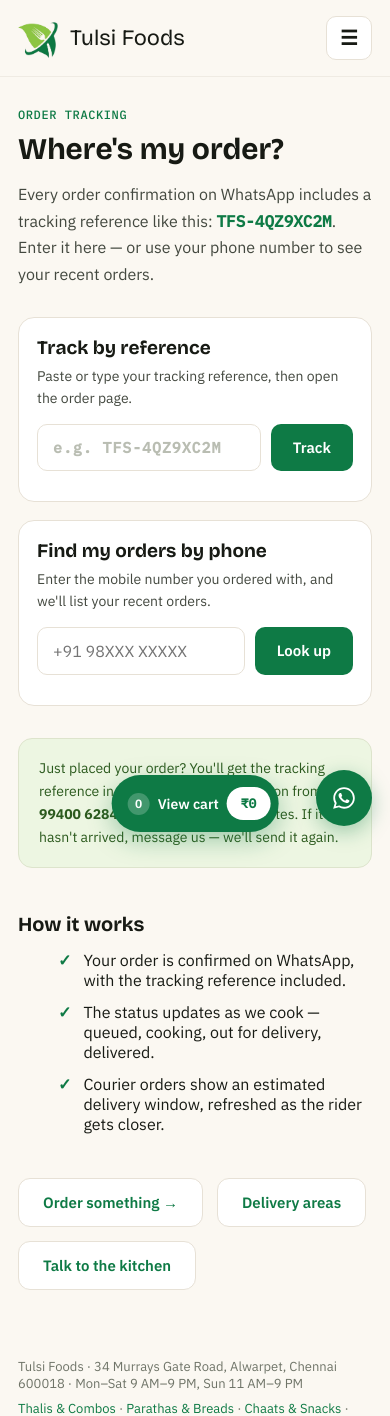
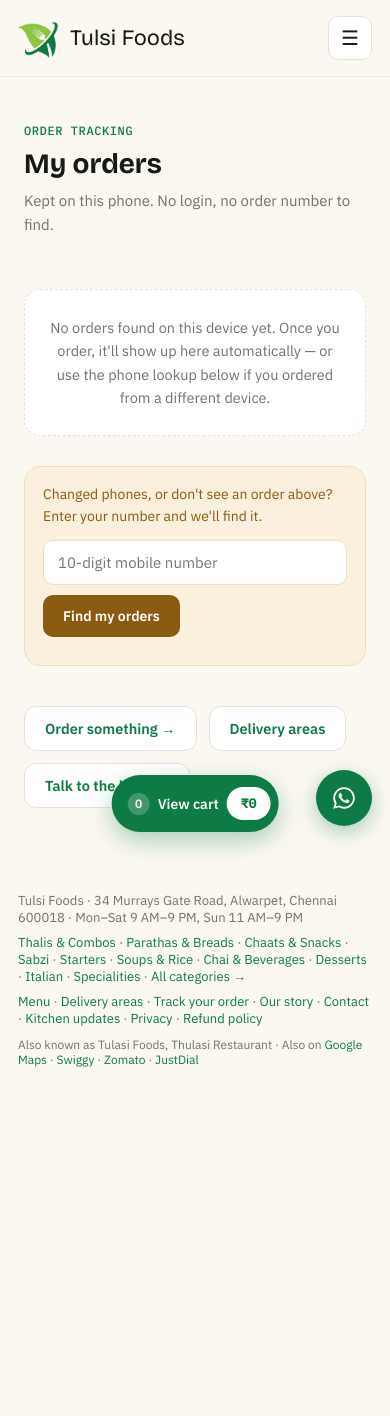
Before and after one commit to rahullath/tulsi-foods, a FastAPI app: page /track in a window 390 px wide. Shown: the top 1416 px of the page. After the commit the page ends 1067 px from the top, so only its background shows below. Run offline with FastAPI, Linux system fonts and the light colour scheme; data comes from the database, SQL or seed files in the repository.

Commit message:
feat: "My Orders" recovery page (design v4, screen 1f)
Implements the design mockup's order-recovery screen — closes the
lost-tracking-link gap identified earlier: a customer who closes the
browser without saving /track/{token} previously had no way back in except
remembering an exact reference.

- menu.html: on successful order placement, append {tracking_token,
  order_id} to a device-local `tulsi_my_orders` list (capped at 20).
- track-landing.html: rewritten as "My Orders" — reads the local list,
  fetches each order live via the existing GET /api/orders/{token} (so
  status/items are always current, never stale cached data), and renders
  rich cards matching the mockup: photo (from the already-existing
  dish_photo_ids() set), item summary, status badge, "Track this order"
  for active orders / "Order again" (repopulates the cart, redirects to
  checkout) for completed ones. Phone-number lookup kept as the fallback
  for a new/changed device, reusing the already-fixed /api/orders/lookup.
- main.py: track_landing_page now passes dish_photos into the template.

Verified: order creation + GET /api/orders/{token} return exactly the
shape the card renderer expects (direct API test); phone-lookup fallback
confirmed working live in-browser end-to-end (real fetch, real render,
correct total). Couldn't force a live click through the checkout's native
submit button in this sandboxed browser session specifically — positioning
and payload were confirmed correct via direct API calls instead, and the
success-path code that writes to tulsi_my_orders is a straightforward,
same-pattern addition next to the already-proven cart-clearing code in the
same handler.

```diff
--- a/app/main.py
+++ b/app/main.py
@@ -398,9 +398,15 @@ def _item_product_schema(item: dict, item_url: str, photo_url: str,
 
 @app.get("/track", response_class=HTMLResponse)
 def track_landing_page(request: Request):
-    """SEO entry point for order tracking. From here a customer finds their
-    order by tracking reference or phone and lands on /track/{ref}."""
-    return templates.TemplateResponse(request, "track-landing.html", {"categories": all_categories()})
+    """Order recovery / "My Orders". Primary path is device-local: orders
+    placed from this browser are cached client-side (see menu.html) and
+    fetched live by tracking token on load — no login, no reference number
+    to remember. Phone lookup stays as the fallback for a new/changed
+    device (see /api/orders/lookup)."""
+    return templates.TemplateResponse(
+        request, "track-landing.html",
+        {"categories": all_categories(), "dish_photos": sorted(dish_photo_ids())},
+    )
 
 
 @app.get("/track/{ref}", response_class=HTMLResponse)
--- a/app/templates/track-landing.html
+++ b/app/templates/track-landing.html
@@ -1,7 +1,7 @@
 {% extends "base.html" %}
 {% block meta %}
-<meta name="description" content="Track your Tulsi Foods order — use the tracking reference from your WhatsApp confirmation, or look up by phone number to see your recent orders and their live status.">
-<title>Track Your Order | Tulsi Foods, Mylapore Chennai</title>
+<meta name="description" content="My orders — Tulsi Foods. See your recent orders and their live status on this device, or look up by phone number if you're on a new one.">
+<title>My Orders | Tulsi Foods, Mylapore Chennai</title>
 {% endblock %}
 {% block canonical %}<link rel="canonical" href="https://tulsifoods.app/track">{% endblock %}
 {% block fonts %}
@@ -12,91 +12,69 @@
 {% block styles %}{% endblock %}
 {% block body %}
 <style>
-:root { --g: #0E7A45; --sf: #E08A1E; --bg: #FBF8F2; --card: #fff; --border: #E7E1D6; --ink: #171A14; --sub: #6F7468; --line2: #EFEBE3; }
+:root { --g: #0E7A45; --sf: #E08A1E; --bg: #FBF8F2; --card: #fff; --border: #E7E1D6; --ink: #171A14; --sub: #6F7468; --line2: #EFEBE3; --amber-bg: #FBF0DE; --amber-border: #EFDFC2; --amber-ink: #8A5A12; --green-bg: #EDF6E2; --green-ink: #2C5A1E; }
 * { box-sizing: border-box; margin: 0; }
 body { font-family: 'IBM Plex Sans', system-ui, sans-serif; background: var(--bg); color: var(--ink); }
 
-.page { max-width: 760px; margin: 0 auto; padding: 48px 40px 64px; }
+.page { max-width: 620px; margin: 0 auto; padding: 48px 24px 64px; }
 .page-tag { font: 500 12px/1 'IBM Plex Mono', monospace; color: var(--g); letter-spacing: .05em; text-transform: uppercase; }
-.page h1 { font-family: 'Bricolage Grotesque', sans-serif; font-size: clamp(30px, 4vw, 42px); margin: 12px 0 0; line-height: 1.08; }
-.page-sub { margin: 16px 0 0; font-size: 16px; line-height: 1.65; color: #43483F; max-width: 620px; }
+.page h1 { font-family: 'Bricolage Grotesque', sans-serif; font-size: clamp(28px, 4vw, 36px); margin: 12px 0 0; line-height: 1.08; }
+.page-sub { margin: 10px 0 0; font-size: 15px; line-height: 1.6; color: var(--sub); }
 
-.lookup { margin-top: 30px; display: flex; flex-direction: column; gap: 18px; }
-.card { background: var(--card); border: 1px solid var(--border); border-radius: 16px; padding: 22px 24px; }
-.card h2 { font-family: 'Bricolage Grotesque', sans-serif; font-size: 19px; }
-.card p { font-size: 14px; color: #43483F; margin: 6px 0 14px; line-height: 1.6; }
-.row { display: flex; gap: 10px; flex-wrap: wrap; }
-input[type=text] { flex: 1; min-width: 200px; border: 1px solid var(--border); border-radius: 10px; padding: 13px 15px; font: 600 15px 'IBM Plex Mono', monospace; color: var(--ink); background: #fff; letter-spacing: .06em; text-transform: uppercase; }
-input[type=text]::placeholder { color: #B9BDB2; text-transform: none; }
-input[type=tel] { flex: 1; min-width: 200px; border: 1px solid var(--border); border-radius: 10px; padding: 13px 15px; font: 400 16px 'IBM Plex Sans', sans-serif; color: var(--ink); background: #fff; }
-button { background: var(--g); color: #fff; border: 0; border-radius: 10px; padding: 13px 22px; font: 600 15px 'IBM Plex Sans', sans-serif; cursor: pointer; }
-button[disabled] { opacity: .5; cursor: default; }
-.msg { margin-top: 12px; font-size: 14px; }
-.msg.err { color: #B44D2E; }
-.card ul { list-style: none; display: flex; flex-direction: column; gap: 10px; margin-top: 6px; }
-.card li a { display: flex; justify-content: space-between; align-items: center; gap: 12px; background: #F5F1E8; border: 1px solid var(--border); border-radius: 12px; padding: 12px 16px; text-decoration: none; color: var(--ink); font-size: 14.5px; }
-.card li a:hover { border-color: var(--g); }
-.card li .ref { font: 500 13px 'IBM Plex Mono', monospace; color: var(--g); }
-.card li .meta { color: var(--sub); font-size: 12.5px; text-align: right; }
+#my-orders-list { margin-top: 26px; display: flex; flex-direction: column; gap: 14px; }
+.order-card { background: var(--card); border: 1px solid var(--border); border-radius: 18px; padding: 14px; }
+.order-card.active { border: 2px solid var(--g); }
+.order-card-top { display: flex; justify-content: space-between; align-items: center; }
+.badge { font: 600 12px/1 'IBM Plex Mono', monospace; border-radius: 999px; padding: 7px 11px; white-space: nowrap; }
+.badge.active { color: #fff; background: var(--g); }
+.badge.done { color: var(--green-ink); background: var(--green-bg); }
+.badge.cancelled { color: #B44D2E; background: #FBEAE4; }
+.order-card-date { font-size: 13px; color: var(--sub); }
+.order-card-body { display: flex; gap: 14px; margin-top: 12px; }
+.order-card-photo { width: 64px; height: 64px; flex: none; border-radius: 14px; overflow: hidden; background: var(--line2); }
+.order-card-photo img { width: 100%; height: 100%; object-fit: cover; display: block; }
+.order-card-info { flex: 1; min-width: 0; }
+.order-card-items { font-size: 15px; font-weight: 600; line-height: 1.4; }
+.order-card-price { font-size: 14px; color: var(--sub); margin-top: 4px; }
+.order-card-cta { margin-top: 12px; display: flex; gap: 10px; }
+.btn-fill { flex: 1; background: var(--g); color: #fff; border: 0; border-radius: 14px; height: 48px; font: 600 15px 'IBM Plex Sans', sans-serif; cursor: pointer; text-decoration: none; display: flex; align-items: center; justify-content: center; }
+.btn-line { flex: 1; background: #fff; color: var(--g); border: 1.5px solid var(--g); border-radius: 14px; height: 48px; font: 600 15px 'IBM Plex Sans', sans-serif; cursor: pointer; text-decoration: none; display: flex; align-items: center; justify-content: center; }
 
-.snippet { margin-top: 44px; }
-.snippet h2 { font-family: 'Bricolage Grotesque', sans-serif; font-size: 20px; margin-bottom: 10px; }
-.snippet p { font-size: 15px; line-height: 1.7; color: #43483F; }
-.snippet ul { list-style: none; display: flex; flex-direction: column; gap: 12px; margin-top: 14px; }
-.snippet ul li { display: flex; gap: 12px; align-items: flex-start; }
-.snippet ul li::before { content: '✓'; color: var(--g); font-weight: 700; }
+.empty { margin-top: 26px; background: var(--card); border: 1px dashed var(--border); border-radius: 16px; padding: 26px 22px; text-align: center; color: var(--sub); font-size: 14.5px; line-height: 1.6; }
+.loading { margin-top: 26px; color: var(--sub); font-size: 14px; }
 
-.notice { margin-top: 32px; background: #EDF6E2; border: 1px solid #DDE4CC; color: #2C5A1E; border-radius: 14px; padding: 18px 20px; font-size: 14px; line-height: 1.65; }
-.notice a { color: var(--g); font-weight: 600; text-decoration: none; }
+.fallback { margin-top: 30px; background: var(--amber-bg); border: 1px solid var(--amber-border); border-radius: 16px; padding: 16px 18px; }
+.fallback-text { font-size: 14px; line-height: 1.6; color: var(--amber-ink); }
+.fallback-row { display: flex; gap: 10px; margin-top: 12px; flex-wrap: wrap; }
+.fallback input[type=tel] { flex: 1; min-width: 180px; border: 1px solid var(--amber-border); border-radius: 10px; padding: 12px 14px; font: 400 15px 'IBM Plex Sans', sans-serif; color: var(--ink); background: #fff; }
+.fallback button { background: var(--amber-ink); color: #fff; border: 0; border-radius: 10px; padding: 12px 20px; font: 600 14px 'IBM Plex Sans', sans-serif; cursor: pointer; }
+.fallback button[disabled] { opacity: .5; cursor: default; }
+.fallback .msg { margin-top: 10px; font-size: 13.5px; color: var(--amber-ink); }
+.fallback .msg.err { color: #B44D2E; }
+.fallback ul { list-style: none; display: flex; flex-direction: column; gap: 8px; margin-top: 12px; }
+.fallback ul li a { display: flex; justify-content: space-between; gap: 12px; background: #fff; border: 1px solid var(--amber-border); border-radius: 10px; padding: 11px 14px; text-decoration: none; color: var(--ink); font-size: 14px; }
 
-.page-cta { margin-top: 44px; display: flex; gap: 14px; flex-wrap: wrap; }
-.page-cta a { background: var(--card); color: var(--g); border: 1px solid var(--border); border-radius: 12px; padding: 14px 24px; font-size: 15px; font-weight: 600; text-decoration: none; }
-
-@media (max-width: 768px) {
-  .page { padding: 32px 18px 48px; }
-  .card { padding: 18px; }
-  .card li a { flex-direction: column; align-items: flex-start; gap: 4px; }
-  .card li .meta { text-align: left; }
-}
+.page-cta { margin-top: 40px; display: flex; gap: 12px; flex-wrap: wrap; }
+.page-cta a { background: var(--card); color: var(--g); border: 1px solid var(--border); border-radius: 12px; padding: 12px 20px; font-size: 14.5px; font-weight: 600; text-decoration: none; }
 </style>
 
 <div class="page">
   <div class="page-tag">Order tracking</div>
-  <h1>Where's my order?</h1>
-  <p class="page-sub">Every order confirmation on WhatsApp includes a tracking reference like this: <strong style="font-family:'IBM Plex Mono',monospace;color:var(--g);">TFS-4QZ9XC2M</strong>. Enter it here — or use your phone number to see your recent orders.</p>
+  <h1>My orders</h1>
+  <p class="page-sub">Kept on this phone. No login, no order number to find.</p>
 
-  <div class="lookup">
-    <div class="card">
-      <h2>Track by reference</h2>
-      <p>Paste or type your tracking reference, then open the order page.</p>
-      <div class="row">
-        <input type="text" id="ref" placeholder="e.g. TFS-4QZ9XC2M" autocomplete="off" aria-label="Tracking reference">
-        <button id="ref-btn" type="button">Track</button>
-      </div>
-      <div class="msg" id="ref-msg"></div>
+  <div id="my-orders-list" hidden></div>
+  <div class="loading" id="my-orders-loading" hidden>Loading your orders…</div>
+  <div class="empty" id="my-orders-empty" hidden>No orders found on this device yet. Once you order, it'll show up here automatically — or use the phone lookup below if you ordered from a different device.</div>
+
+  <div class="fallback">
+    <div class="fallback-text" id="fallback-text">Changed phones, or don't see an order above? Enter your number and we'll find it.</div>
+    <div class="fallback-row">
+      <input type="tel" id="phone" placeholder="10-digit mobile number" autocomplete="tel" inputmode="numeric" aria-label="Phone number">
+      <button id="phone-btn" type="button">Find my orders</button>
     </div>
-
-    <div class="card">
-      <h2>Find my orders by phone</h2>
-      <p>Enter the mobile number you ordered with, and we'll list your recent orders.</p>
-      <div class="row">
-        <input type="tel" id="phone" placeholder="+91 98XXX XXXXX" autocomplete="tel" aria-label="Phone number">
-        <button id="phone-btn" type="button">Look up</button>
-      </div>
-      <div class="msg" id="phone-msg"></div>
-      <ul id="orders" hidden></ul>
-    </div>
-  </div>
-
-  <div class="notice">Just placed your order? You'll get the tracking reference in the WhatsApp confirmation from <strong>+91 99400 62840</strong> within a couple of minutes. If it hasn't arrived, message us — we'll send it again.</div>
-
-  <div class="snippet">
-    <h2>How it works</h2>
-    <ul>
-      <li><span>Your order is confirmed on WhatsApp, with the tracking reference included.</span></li>
-      <li><span>The status updates as we cook — queued, cooking, out for delivery, delivered.</span></li>
-      <li><span>Courier orders show an estimated delivery window, refreshed as the rider gets closer.</span></li>
-    </ul>
+    <div class="msg" id="phone-msg"></div>
+    <ul id="phone-orders" hidden></ul>
   </div>
 
   <div class="page-cta">
@@ -108,77 +86,148 @@ button[disabled] { opacity: .5; cursor: default; }
 
 <script>
 (function () {
-  var refInput = document.getElementById('ref');
-  var refBtn = document.getElementById('ref-btn');
-  var refMsg = document.getElementById('ref-msg');
-  var phoneInput = document.getElementById('phone');
-  var phoneBtn = document.getElementById('phone-btn');
-  var phoneMsg = document.getElementById('phone-msg');
-  var orders = document.getElementById('orders');
+  var DISH_PHOTOS = {{ dish_photos | tojson }};
+  var MY_ORDERS_KEY = "tulsi_my_orders";
+  var ACTIVE_STATUSES = { "new": 1, "preparing": 1, "ready": 1, "out_for_delivery": 1 };
+  var STATUS_LABEL = {
+    "new": "ORDER PLACED", "preparing": "COOKING", "ready": "READY",
+    "out_for_delivery": "ON THE WAY", "delivered": "DELIVERED", "cancelled": "CANCELLED",
+  };
+
+  function itemsSummary(items) {
+    return (items || []).map(function (i) {
+      return i.qty > 1 ? i.name + " × " + i.qty : i.name;
+    }).join(", ");
+  }
+
+  function photoFor(items) {
+    var first = (items || [])[0];
+    if (!first || DISH_PHOTOS.indexOf(first.item_id) === -1) return null;
+    return "/static/img/dishes/" + first.item_id + ".jpg";
+  }
+
+  function dateLabel(iso) {
+    if (!iso) return "";
+    var d = new Date(iso.replace(" ", "T") + (iso.indexOf("Z") === -1 && iso.indexOf("+") === -1 ? "" : ""));
+    if (isNaN(d.getTime())) return iso;
+    var today = new Date();
+    var isToday = d.toDateString() === today.toDateString();
+    var time = d.toLocaleTimeString("en-IN", { hour: "2-digit", minute: "2-digit" });
+    return isToday ? "Today, " + time : d.toLocaleDateString("en-IN", { day: "numeric", month: "short" });
+  }
+
+  function renderCard(order) {
+    var status = order.status || "new";
+    var isActive = !!ACTIVE_STATUSES[status];
+    var isCancelled = status === "cancelled";
+    var badgeClass = isCancelled ? "cancelled" : (isActive ? "active" : "done");
+    var card = document.createElement("div");
+    card.className = "order-card" + (isActive ? " active" : "");
+
+    var photo = photoFor(order.items);
+    card.innerHTML =
+      '<div class="order-card-top">' +
+        '<span class="badge ' + badgeClass + '">' + (STATUS_LABEL[status] || status.toUpperCase()) + '</span>' +
+        '<span class="order-card-date">' + dateLabel(order.scheduled_at || order.created_at) + '</span>' +
+      '</div>' +
+      '<div class="order-card-body">' +
+        (photo ? '<div class="order-card-photo"><img src="' + photo + '" alt=""></div>' : '') +
+        '<div class="order-card-info">' +
+          '<div class="order-card-items">' + itemsSummary(order.items) + '</div>' +
+          '<div class="order-card-price">₹' + order.total + (order.order_type === "pickup" ? " · pickup" : "") + '</div>' +
+        '</div>' +
+      '</div>';
+
+    var cta = document.createElement("div");
+    cta.className = "order-card-cta";
+    if (isActive) {
+      var track = document.createElement("a");
+      track.className = "btn-fill";
+      track.href = "/track/" + order.tracking_token;
+      track.textContent = "Track this order";
+      cta.appendChild(track);
+    } else if (!isCancelled) {
+      var again = document.createElement("button");
+      again.className = "btn-line";
+      again.type = "button";
+      again.textContent = "Order again";
+      again.addEventListener("click", function () { reorder(order); });
+      cta.appendChild(again);
+    }
+    if (cta.children.length) card.appendChild(cta);
+    return card;
+  }
+
+  function reorder(order) {
+    var cart = {};
+    (order.items || []).forEach(function (i) { cart[i.item_id] = (cart[i.item_id] || 0) + i.qty; });
+    try { localStorage.setItem("tulsi_menu_cart", JSON.stringify(cart)); } catch (_) {}
+    window.location.href = "/menu#checkout";
+  }
+
+  function loadMyOrders() {
+    var saved;
+    try { saved = JSON.parse(localStorage.getItem(MY_ORDERS_KEY) || "[]"); } catch (_) { saved = []; }
+    var list = document.getElementById("my-orders-list");
+    var loading = document.getElementById("my-orders-loading");
+    var empty = document.getElementById("my-orders-empty");
+    if (!saved.length) { empty.hidden = false; return; }
+
+    loading.hidden = false;
+    var tokens = saved.slice(0, 20).map(function (o) { return o.tracking_token; });
+    Promise.all(tokens.map(function (t) {
+      return fetch("/api/orders/" + encodeURIComponent(t)).then(function (r) { return r.ok ? r.json() : null; }).catch(function () { return null; });
+    })).then(function (results) {
+      loading.hidden = true;
+      var orders = results.filter(Boolean);
+      if (!orders.length) { empty.hidden = false; return; }
+      list.hidden = false;
+      orders.forEach(function (o) { list.appendChild(renderCard(o)); });
+    });
+  }
+
+  // Phone-number fallback (new/changed device)
+  var phoneInput = document.getElementById("phone");
+  var phoneBtn = document.getElementById("phone-btn");
+  var phoneMsg = document.getElementById("phone-msg");
+  var phoneOrders = document.getElementById("phone-orders");
 
   function setMsg(el, text, isErr) {
     el.textContent = text;
-    el.className = 'msg' + (isErr ? ' err' : '');
-    if (text) el.style.display = '';
-    else el.style.display = 'none';
+    el.className = "msg" + (isErr ? " err" : "");
   }
 
-  function cleanRef(v) {
-    v = String(v || '').toUpperCase().replace(/[^A-Z0-9]/g, '');
-    return v.replace(/^TFS/, '');
-  }
-
-  refBtn.addEventListener('click', function () {
-    var r = cleanRef(refInput.value);
-    if (!r) { setMsg(refMsg, 'Enter your tracking reference, e.g. TFS-4QZ9XC2M.', true); return; }
-    window.location.href = '/track/' + r;
-  });
-  refInput.addEventListener('keydown', function (e) { if (e.key === 'Enter') refBtn.click(); });
-
-  function statusText(s, o) {
-    var map = { 'confirmed': 'Confirmed', 'processing': 'Cooking', 'out_for_delivery': 'Out for delivery', 'delivered': 'Delivered', 'cancelled': 'Cancelled' };
-    var label = map[s] || s || 'Confirmed';
-    var when = (o.scheduled_at || o.created_at || '').replace('T', ' ').slice(0, 16);
-    return label + (when ? ' · ' + when : '');
-  }
-
-  phoneBtn.addEventListener('click', function () {
-    var p = String(phoneInput.value || '').replace(/[^\d]/g, '').slice(-10);
-    if (p.length !== 10) { setMsg(phoneMsg, 'Enter a valid 10-digit mobile number.', true); return; }
+  phoneBtn.addEventListener("click", function () {
+    var p = String(phoneInput.value || "").replace(/[^\d]/g, "").slice(-10);
+    if (p.length !== 10) { setMsg(phoneMsg, "Enter a valid 10-digit mobile number.", true); return; }
     phoneBtn.disabled = true;
-    setMsg(phoneMsg, '');
-    fetch('/api/orders/lookup', {
-      method: 'POST',
-      headers: { 'Content-Type': 'application/json' },
-      body: JSON.stringify({ phone: '+91' + p })
+    setMsg(phoneMsg, "");
+    fetch("/api/orders/lookup", {
+      method: "POST",
+      headers: { "Content-Type": "application/json" },
+      body: JSON.stringify({ phone: p }),
     }).then(function (r) { return r.json(); }).then(function (data) {
       phoneBtn.disabled = false;
-      if (data.error) { setMsg(phoneMsg, 'We could not find that number. Check it and try again.', true); return; }
       var list = data.orders || [];
-      if (!list.length) { setMsg(phoneMsg, 'No orders found for this number on Tulsi Foods yet.'); return; }
-      orders.hidden = false;
-      orders.innerHTML = '';
+      if (!list.length) { setMsg(phoneMsg, "No orders found for this number."); phoneOrders.hidden = true; return; }
+      phoneOrders.hidden = false;
+      phoneOrders.innerHTML = "";
       list.forEach(function (o) {
-        var li = document.createElement('li');
-        var a = document.createElement('a');
-        a.href = '/track/' + o.tracking_token;
-        var left = document.createElement('div');
-        left.innerHTML = '#TFS-' + o.tracking_token + '<br><span class="meta">' + statusText(o.status, o) + '</span>';
-        var right = document.createElement('div');
-        right.className = 'meta';
-        right.textContent = '₹' + o.total + (o.order_type === 'pickup' ? ' · pickup' : '');
-        left.classList.add('ref');
-        a.appendChild(left);
-        a.appendChild(right);
+        var li = document.createElement("li");
+        var a = document.createElement("a");
+        a.href = "/track/" + o.tracking_token;
+        a.innerHTML = "<span>" + (STATUS_LABEL[o.status] || o.status) + "</span><span>₹" + o.total + "</span>";
         li.appendChild(a);
-        orders.appendChild(li);
+        phoneOrders.appendChild(li);
       });
     }).catch(function () {
       phoneBtn.disabled = false;
-      setMsg(phoneMsg, 'Something went wrong. Try again in a moment.', true);
+      setMsg(phoneMsg, "Something went wrong. Try again in a moment.", true);
     });
   });
-  phoneInput.addEventListener('keydown', function (e) { if (e.key === 'Enter') phoneBtn.click(); });
+  phoneInput.addEventListener("keydown", function (e) { if (e.key === "Enter") phoneBtn.click(); });
+
+  loadMyOrders();
 })();
 </script>
 {% endblock %}
```
Also changed, not shown: app/templates/menu.html (+10 -1 lines).
